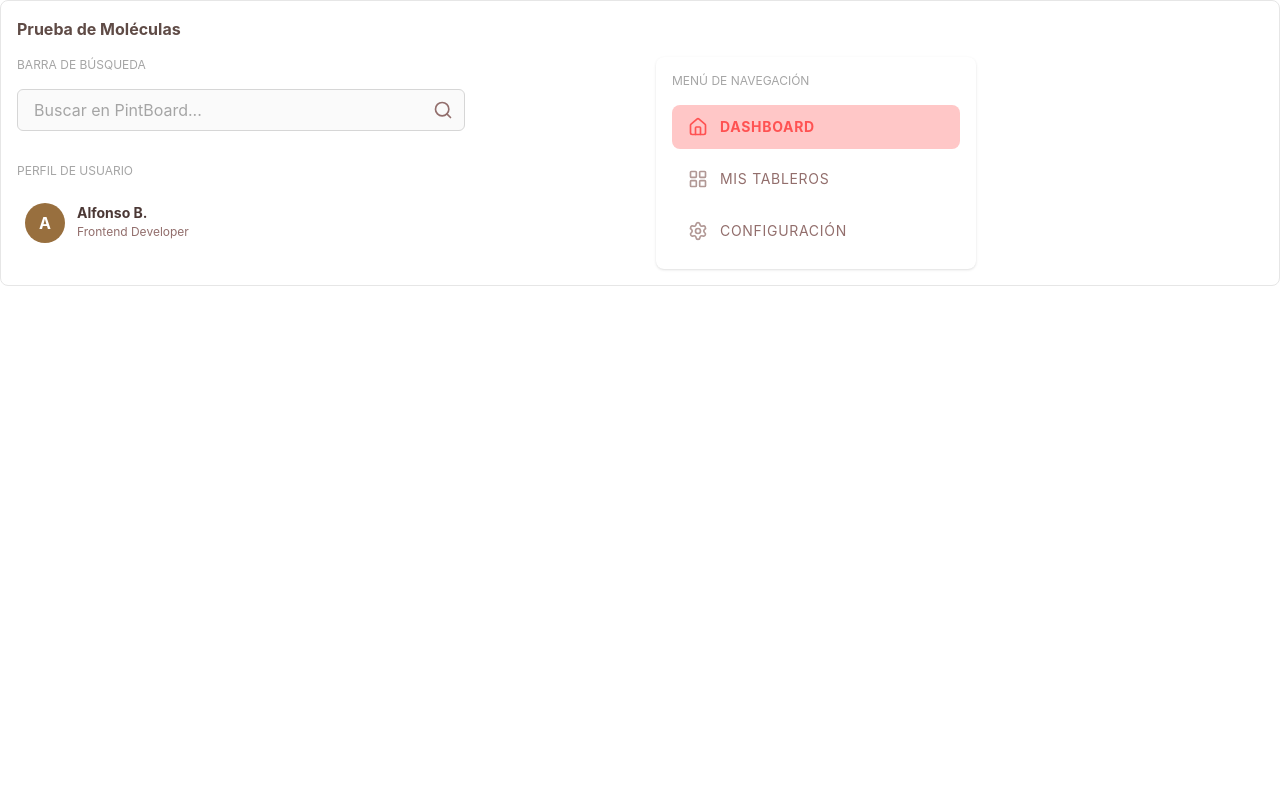
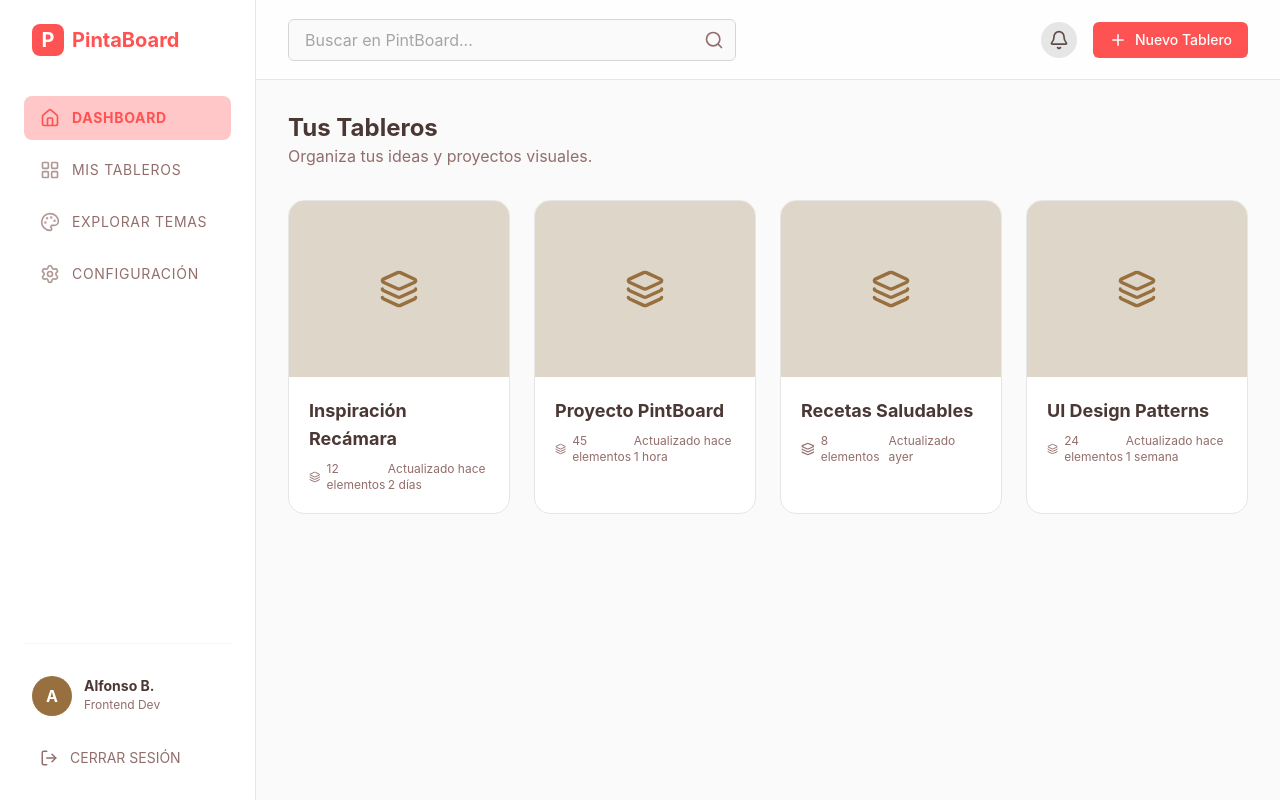
Before and after one commit to JoseAlfonsoB/PintBoard-FrontEnd, a React (Vite) app: page / in a window 1280 px wide. Built offline with nearby package versions, Linux system fonts and the light colour scheme.

Commit message:
UPDATE:Se actualizo el archivo 'App.jsx' para poder visualizar los Organismos.

```diff
--- a/src/App.jsx
+++ b/src/App.jsx
@@ -1,32 +1,47 @@
 // src/App.jsx
 import React from 'react';
-import SearchBar from './components/molecules/SearchBar';
-import NavItem from './components/molecules/NavItem';
-import UserSummary from './components/molecules/UserSummary';
-import { Home, LayoutGrid, Settings } from 'lucide-react';
+import Sidebar from './components/organisms/Sidebar';
+import TopBar from './components/organisms/TopBar';
+import BoardCard from './components/organisms/BoardCard';
 
 const App = () => {
+  // Datos de prueba (Mock Data)
+  const tablerosPrueba = [
+    { id: 1, title: "Inspiración Recámara", itemCount: 12, lastUpdated: "hace 2 días" },
+    { id: 2, title: "Proyecto PintBoard", itemCount: 45, lastUpdated: "hace 1 hora" },
+    { id: 3, title: "Recetas Saludables", itemCount: 8, lastUpdated: "ayer" },
+    { id: 4, title: "UI Design Patterns", itemCount: 24, lastUpdated: "hace 1 semana" },
+  ];
+
   return (
-    <section className="flex flex-col gap-4 p-4 border border-Neutral-200 rounded-lg">
-      <h2 className="font-lato font-bold text-CafeSecondary-400">Prueba de Moléculas</h2>
+    <div className="flex min-h-screen bg-Neutral-50">
+      <Sidebar />
 
-      <div className="grid grid-cols-1 md:grid-cols-2 gap-8">
-        <div className="flex flex-col gap-4">
-          <h3 className="text-xs uppercase text-Neutral-400">Barra de Búsqueda</h3>
-          <SearchBar />
+      <div className="flex-1 ml-64 flex flex-col">
+        <TopBar />
 
-          <h3 className="text-xs uppercase text-Neutral-400 mt-4">Perfil de Usuario</h3>
-          <UserSummary name="Alfonso B." role="Frontend Developer" />
-        </div>
+        <main className="p-8">
+          <header className="mb-8 flex justify-between items-end">
+            <div>
+              <h2 className="text-2xl font-bold text-CafeSecondary-500 font-lato">Tus Tableros</h2>
+              <p className="text-CafeSecondary-300">Organiza tus ideas y proyectos visuales.</p>
+            </div>
+          </header>
 
-        <div className="flex flex-col gap-2 bg-white p-4 rounded-lg shadow-sm max-w-xs">
-          <h3 className="text-xs uppercase text-Neutral-400 mb-2">Menú de Navegación</h3>
-          <NavItem Icon={Home} label="Dashboard" isActive={true} />
-          <NavItem Icon={LayoutGrid} label="Mis Tableros" />
-          <NavItem Icon={Settings} label="Configuración" />
-        </div>
+          {/* Grid de Organismos */}
+          <div className="grid grid-cols-1 sm:grid-cols-2 lg:grid-cols-3 xl:grid-cols-4 gap-6">
+            {tablerosPrueba.map((tablero) => (
+              <BoardCard
+                key={tablero.id}
+                title={tablero.title}
+                itemCount={tablero.itemCount}
+                lastUpdated={tablero.lastUpdated}
+              />
+            ))}
+          </div>
+        </main>
       </div>
-    </section>
+    </div>
   );
 };
 
```
